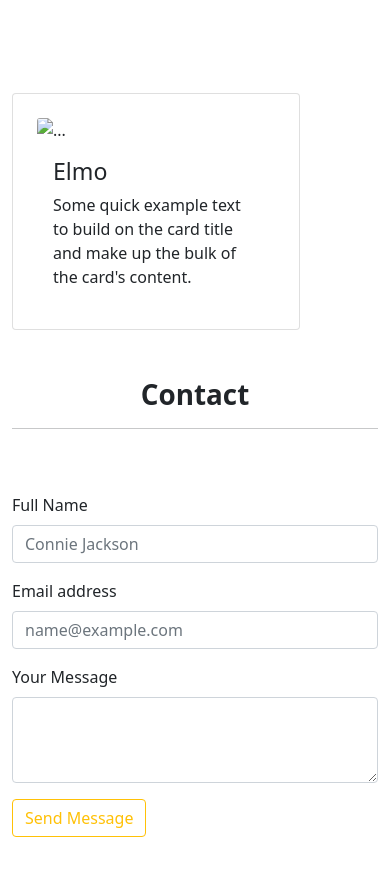
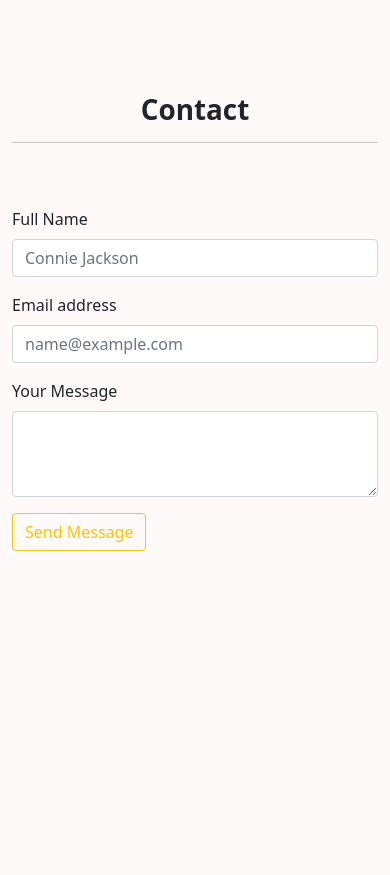
Before and after one commit to cnbrown2021/TechPortfolio, a plain HTML site: page index.html in a window 390 px wide. Shown: the part 3986-4861 px from the top of the page. After the commit the page ends 4585 px from the top, so only its background shows below. Drawn offline with nearby package versions, Linux system fonts and the light colour scheme.

Commit message:
color change

```diff
--- a/index.html
+++ b/index.html
@@ -32,9 +32,6 @@
               </li>
               <li class="nav-item">
                 <a class="nav-link" href="#resume">Resume</a>
-              </li>
-              <li class="nav-item">
-                <a class="nav-link" href="#projects">Projects</a>
               </li>
               <li class="nav-item">
                 <a class="nav-link" href="#contact">Contact</a>
@@ -154,23 +151,6 @@
           </div>
       </section>
 
-      <!--Projects Section-->
-      <section id="service">
-          <div class="container">
-             <div class="row">
-                 <div class="col-md-4">
-                    <div class="card p-4" style="width: 18rem;">
-                        <img src="service/elmo/dist/index.html" class="card-img-top" alt="...">
-                        <div class="card-body">
-                            <h3>Elmo</h3>
-                          <p class="card-text">Some quick example text to build on the card title and make up the bulk of the card's content.</p>
-                        </div>
-                      </div>
-                 </div>
-             </div>
-          </div>
-      </section>
-
       <!--Contact Section-->
       <section id="contact">
         <div class="container my-5 bg-promary">
--- a/style.css
+++ b/style.css
@@ -18,3 +18,7 @@
 .btn:hover{
     color:white;
 }
+
+body{
+    background-color:snow;
+}
```
